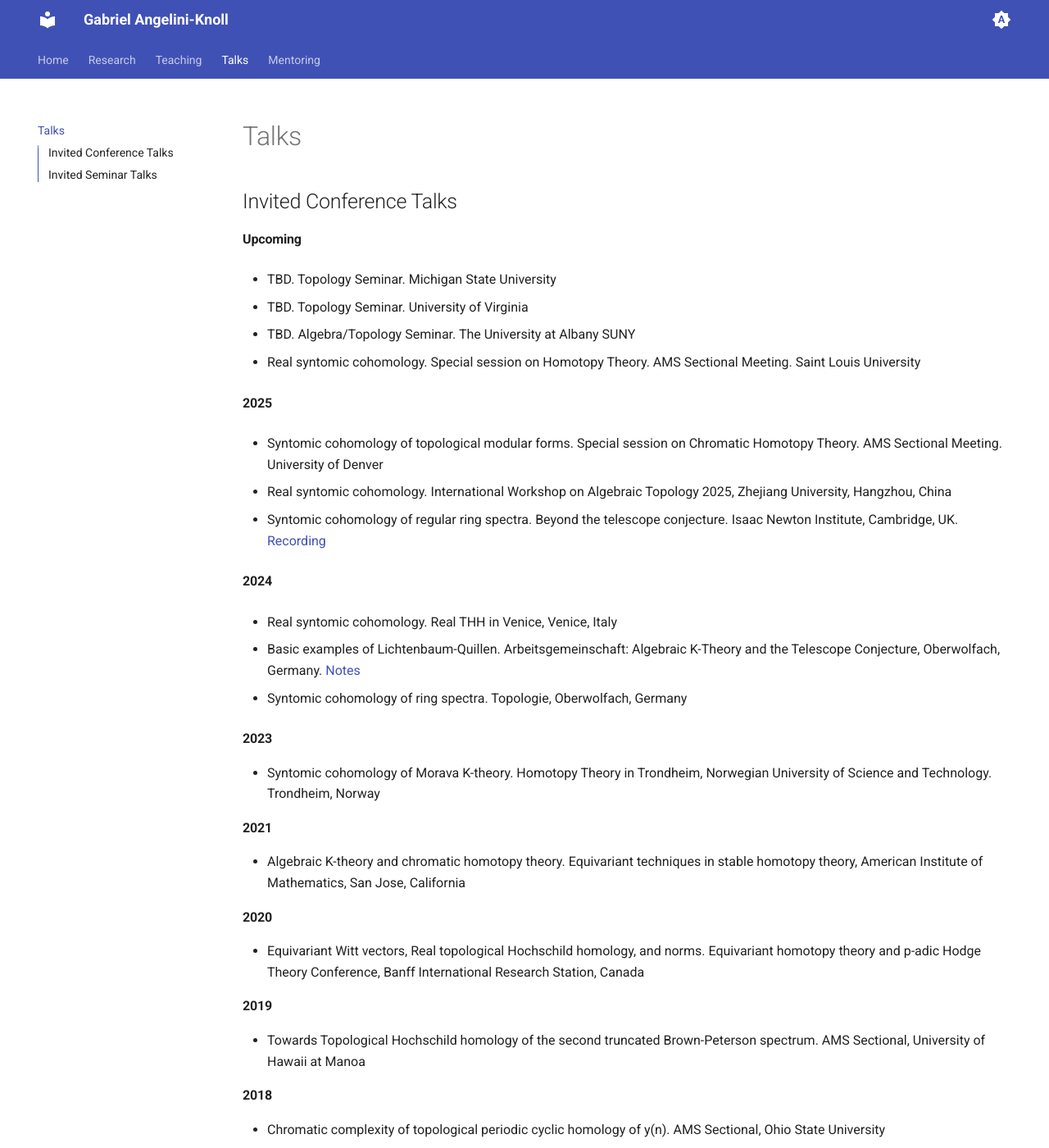
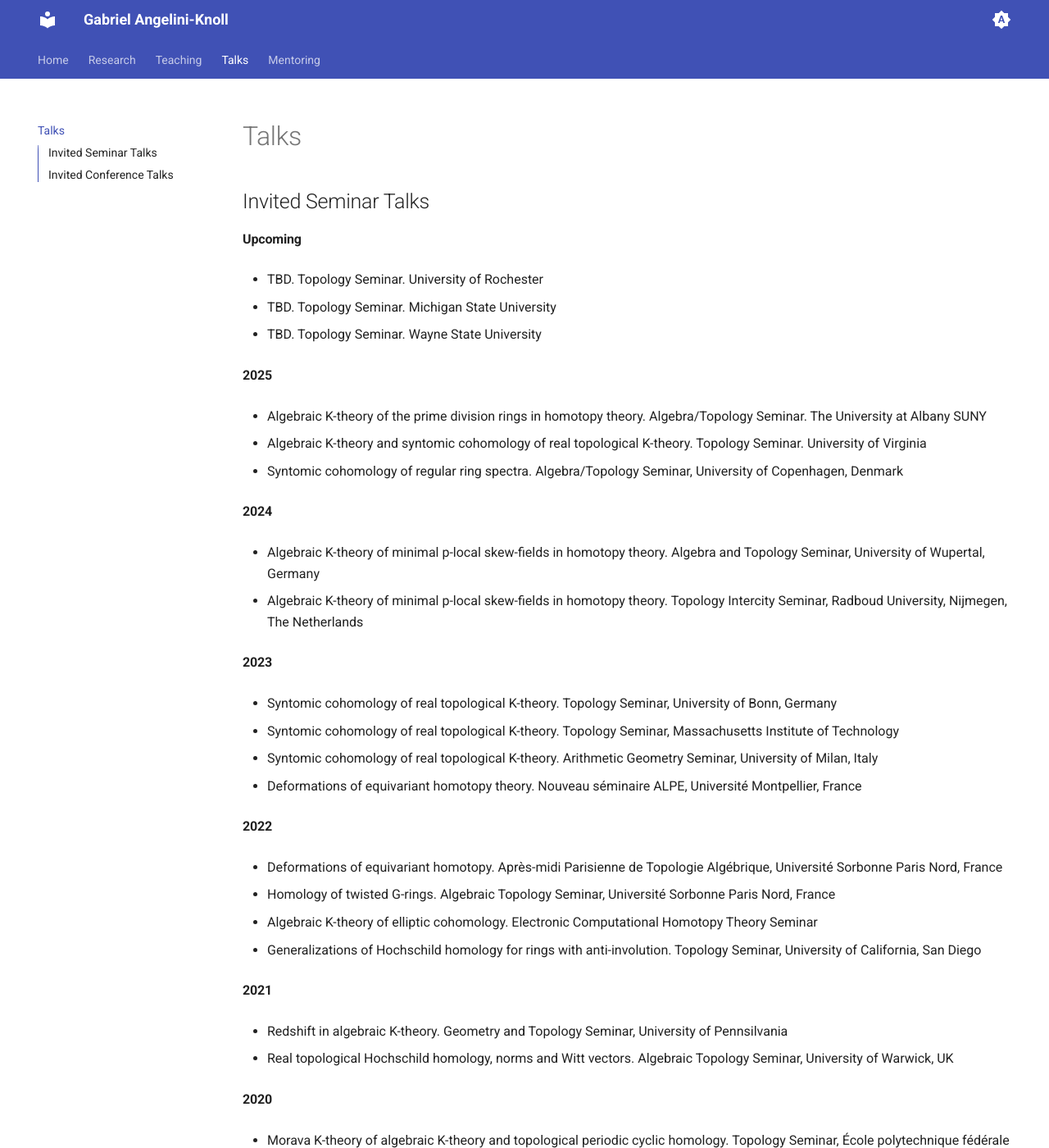
Before and after one commit to gabeangeliniknoll/gabeangeliniknoll.github.io, an MkDocs documentation site: the page built from docs/talks.md, in a window 1280 px wide and 1400 px high. Shown: the whole window at 82% size. Built offline with MkDocs 1.6.1 and Material for MkDocs 9.7.7, drawn with Linux system fonts in a browser that asks for light colours; some of the changed text lies outside the part shown.

Commit message:
update website

```diff
--- a/docs/talks.md
+++ b/docs/talks.md
@@ -1,56 +1,20 @@
 # Talks
 
-## Invited Conference Talks
+## Invited Seminar Talks
 
 #### Upcoming
 
+* TBD. Topology Seminar. University of Rochester
+
 * TBD. Topology Seminar. Michigan State University
 
-* TBD. Topology Seminar. University of Virginia
-
-* TBD. Algebra/Topology Seminar. The University at Albany SUNY
-
-* Real syntomic cohomology. Special session on Homotopy Theory. AMS Sectional Meeting. Saint Louis University
+* TBD. Topology Seminar. Wayne State University
 
 #### 2025
 
-* Syntomic cohomology of topological modular forms. Special session on Chromatic Homotopy Theory. AMS Sectional Meeting. University of Denver
+* Algebraic K-theory of the prime division rings in homotopy theory. Algebra/Topology Seminar. The University at Albany SUNY
 
-* Real syntomic cohomology. International Workshop on Algebraic Topology 2025, Zhejiang University, Hangzhou, China
-
-* Syntomic cohomology of regular ring spectra. Beyond the telescope conjecture. Isaac Newton Institute, Cambridge, UK. [Recording](https://www.newton.ac.uk/seminar/46464/)
-
-#### 2024
-
-* Real syntomic cohomology. Real THH in Venice, Venice, Italy
-
-* Basic examples of Lichtenbaum-Quillen. Arbeitsgemeinschaft: Algebraic K-Theory and the Telescope Conjecture, Oberwolfach, Germany. [Notes](https://ems.press/journals/owr/articles/14298802)
-
-* Syntomic cohomology of ring spectra. Topologie, Oberwolfach, Germany
-
-#### 2023
-
-* Syntomic cohomology of Morava K-theory. Homotopy Theory in Trondheim, Norwegian University of Science and Technology. Trondheim, Norway
-
-#### 2021
-
-* Algebraic K-theory and chromatic homotopy theory. Equivariant techniques in stable homotopy theory, American Institute of Mathematics, San Jose, California
-
-#### 2020
-
-* Equivariant Witt vectors, Real topological Hochschild homology, and norms. Equivariant homotopy theory and p-adic Hodge Theory Conference, Banff International Research Station, Canada
-
-#### 2019
-
-* Towards Topological Hochschild homology of the second truncated Brown-Peterson spectrum. AMS Sectional, University of Hawaii at Manoa
-
-#### 2018
-
-* Chromatic complexity of topological periodic cyclic homology of y(n). AMS Sectional, Ohio State University
-
-## Invited Seminar Talks
-
-#### Upcoming in 2025
+* Algebraic K-theory and syntomic cohomology of real topological K-theory. Topology Seminar. University of Virginia
 
 * Syntomic cohomology of regular ring spectra. Algebra/Topology Seminar, University of Copenhagen, Denmark
 
@@ -133,3 +97,44 @@
 #### 2014
 
 * The Topologist's Snowflake and the Rose. Undergraduate Seminar, Kalamazoo College
+
+
+## Invited Conference Talks
+
+#### 2025
+
+* Real syntomic cohomology. Special session on Homotopy Theory. AMS Sectional Meeting. Saint Louis University
+
+* Syntomic cohomology of topological modular forms. Special session on Chromatic Homotopy Theory. AMS Sectional Meeting. University of Denver
+
+* Real syntomic cohomology. International Workshop on Algebraic Topology 2025, Zhejiang University, Hangzhou, China
+
+* Syntomic cohomology of regular ring spectra. Beyond the telescope conjecture. Isaac Newton Institute, Cambridge, UK. [Recording](https://www.newton.ac.uk/seminar/46464/)
+
+#### 2024
+
+* Real syntomic cohomology. Real THH in Venice, Venice, Italy
+
+* Basic examples of Lichtenbaum-Quillen. Arbeitsgemeinschaft: Algebraic K-Theory and the Telescope Conjecture, Oberwolfach, Germany. [Notes](https://ems.press/journals/owr/articles/14298802)
+
+* Syntomic cohomology of ring spectra. Topologie, Oberwolfach, Germany
+
+#### 2023
+
+* Syntomic cohomology of Morava K-theory. Homotopy Theory in Trondheim, Norwegian University of Science and Technology. Trondheim, Norway
+
+#### 2021
+
+* Algebraic K-theory and chromatic homotopy theory. Equivariant techniques in stable homotopy theory, American Institute of Mathematics, San Jose, California
+
+#### 2020
+
+* Equivariant Witt vectors, Real topological Hochschild homology, and norms. Equivariant homotopy theory and p-adic Hodge Theory Conference, Banff International Research Station, Canada
+
+#### 2019
+
+* Towards Topological Hochschild homology of the second truncated Brown-Peterson spectrum. AMS Sectional, University of Hawaii at Manoa
+
+#### 2018
+
+* Chromatic complexity of topological periodic cyclic homology of y(n). AMS Sectional, Ohio State University
```
Also changed, not shown: docs/index.md (+4 -1 lines), docs/research.md (+2 -2 lines), docs/teaching.md (+12 -1 lines).
